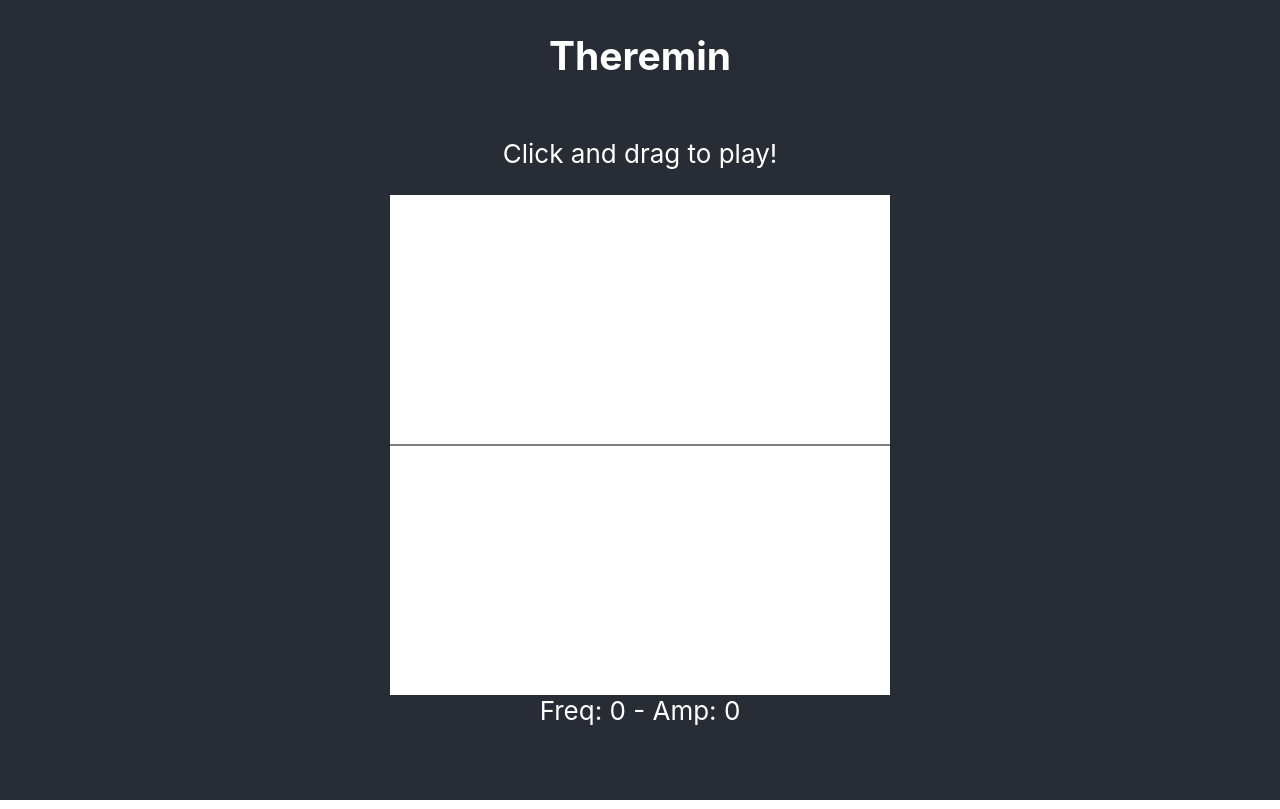
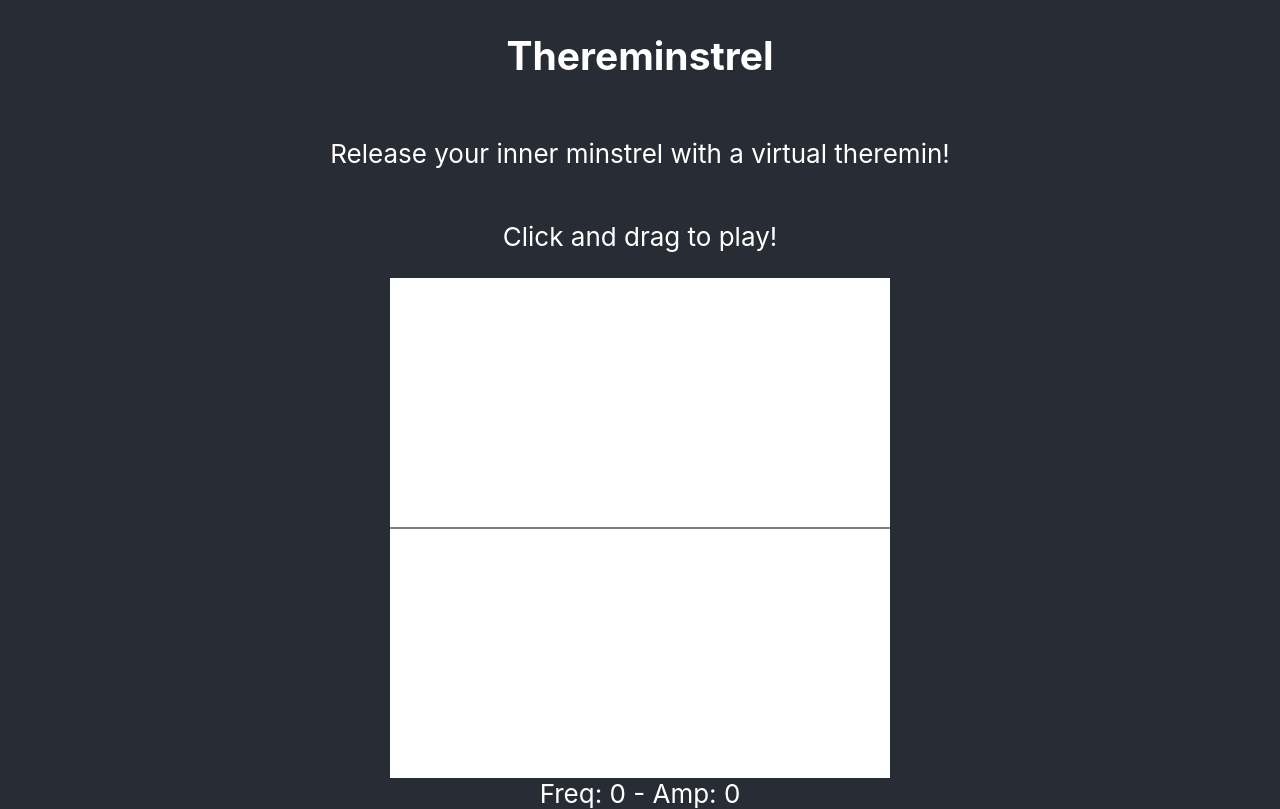
Before and after one commit to jangeroo/theremin, a React (Create React App) app: page / in a window 1280 px wide. Built offline with nearby package versions, Linux system fonts and the light colour scheme.

Commit message:
Added minor app description

```diff
--- a/src/App.js
+++ b/src/App.js
@@ -6,7 +6,8 @@ export default class App extends Component {
   render() {
     return (
       <div className="App">
-        <h2>Theremin</h2>
+        <h2>Thereminstrel</h2>
+        <p>Release your inner minstrel with a virtual theremin!</p>
         <p>Click and drag to play!</p>
         <Theremin />
       </div>
```
